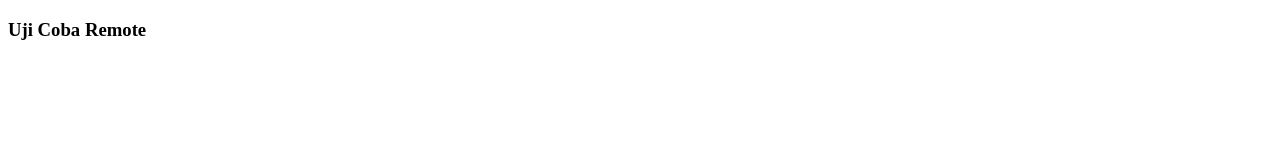
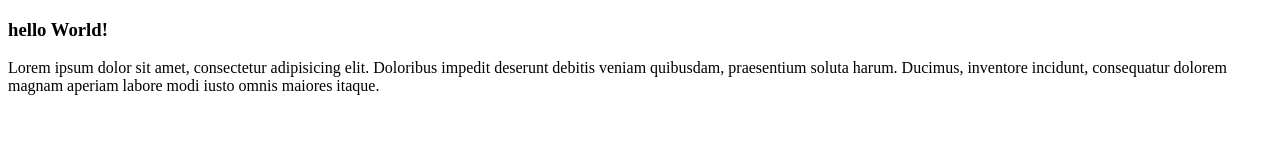
Before and after one commit to IyusDj/yuz-git-test, a plain HTML site: page index.html in a window 1280 px wide. Drawn offline with Linux system fonts and the light colour scheme.

Commit message:
Merubah judul subtitle dan menambahkan paragraph

```diff
--- a/index.html
+++ b/index.html
@@ -6,6 +6,7 @@
     <title>Uji Coba Remote git</title>
 </head>
 <body>
-    <h3>Uji Coba Remote</h3>
+    <h3>hello World!</h3>
+    <p>Lorem ipsum dolor sit amet, consectetur adipisicing elit. Doloribus impedit deserunt debitis veniam quibusdam, praesentium soluta harum. Ducimus, inventore incidunt, consequatur dolorem magnam aperiam labore modi iusto omnis maiores itaque.</p>
 </body>
 </html>
```
